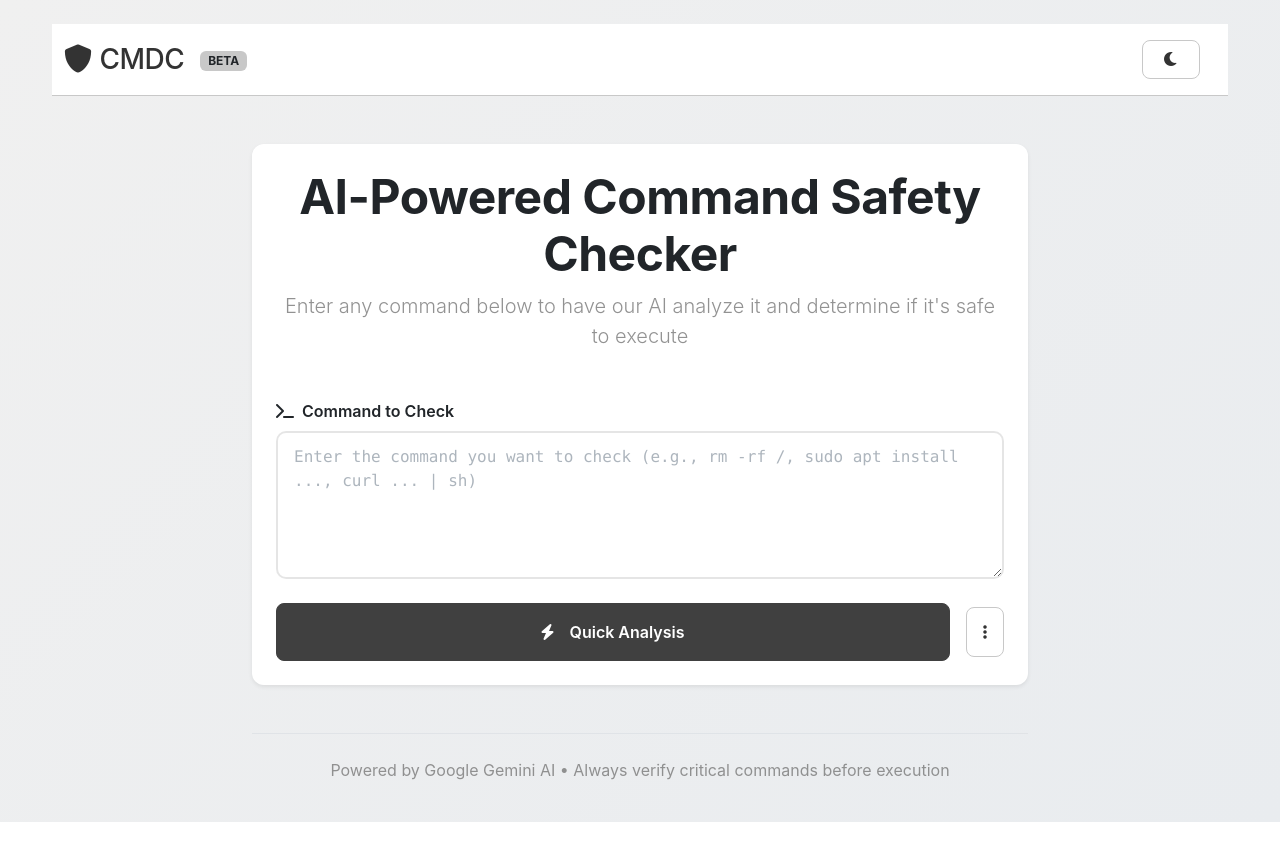
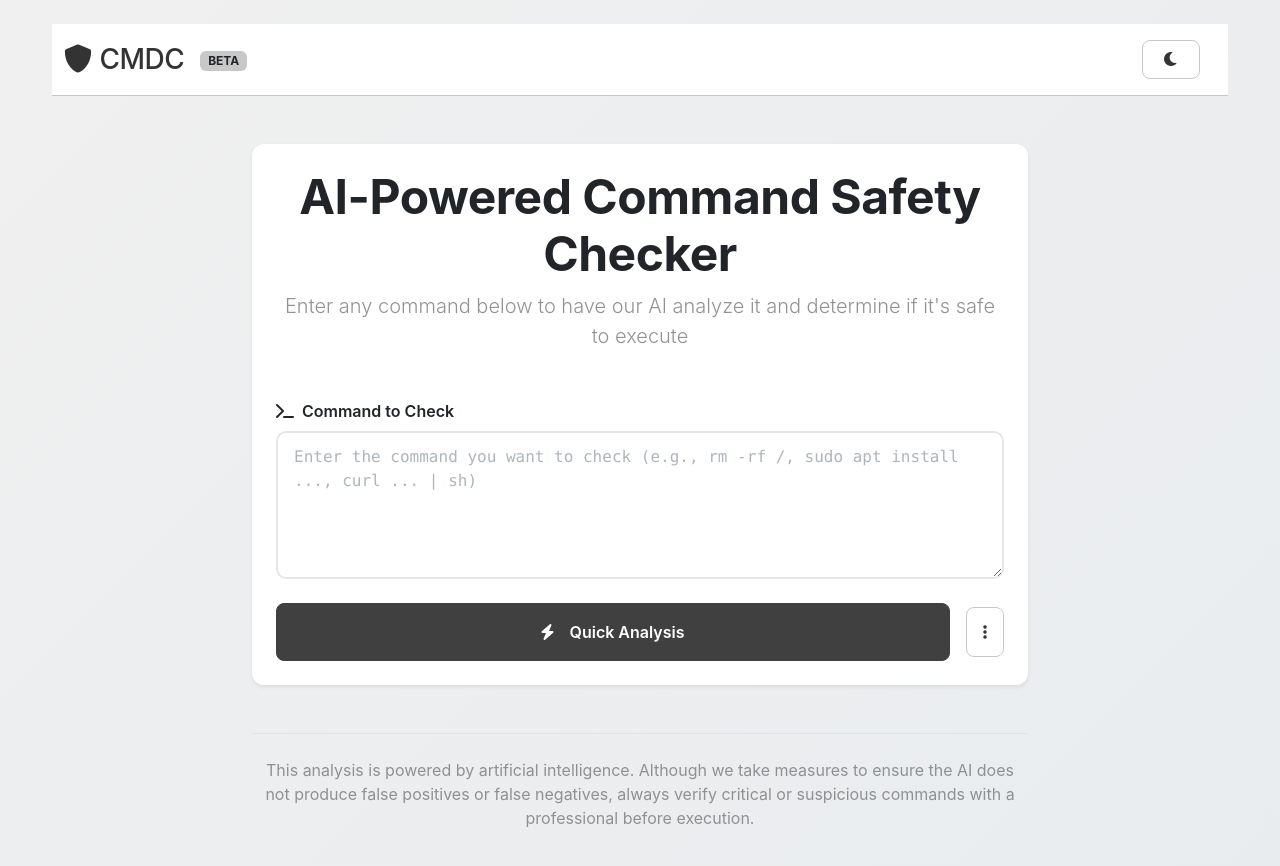
Before and after one commit to thomasboom/CMDC, a React (Vite) app: page / in a window 1280 px wide. Shown: the top 866 px of the page. Before the commit the page ends 822 px from the top, so only its background shows below. Built offline with nearby package versions, Linux system fonts and the light colour scheme.

Commit message:
Improve disclaimer

```diff
--- a/src/App.tsx
+++ b/src/App.tsx
@@ -57,7 +57,7 @@ const App: React.FC = () => {
             <CommandChecker darkMode={darkMode} />
 
             <footer className={`mt-5 pt-4 border-top text-center ${darkMode ? 'text-muted' : 'text-muted'}`}>
-              <p>Powered by Google Gemini AI • Always verify critical commands before execution</p>
+              <p>This analysis is powered by artificial intelligence. Although we take measures to ensure the AI does not produce false positives or false negatives, always verify critical or suspicious commands with a professional before execution.</p>
             </footer>
           </div>
         </div>
--- a/src/components/CommandChecker.tsx
+++ b/src/components/CommandChecker.tsx
@@ -224,7 +224,7 @@ const CommandChecker: React.FC<CommandCheckerProps> = ({ darkMode = false }) =>
               </i>
               <div>
                 <span className={`fs-3 fw-bold ${safetyLevelClass(analysis.safety)}`} style={{color: darkMode ? 'var(--mono-darker)' : 'var(--mono-text)'}}>
-                  {analysis.safety}
+                  {analysis.safety}*
                 </span>
               </div>
             </div>
```
